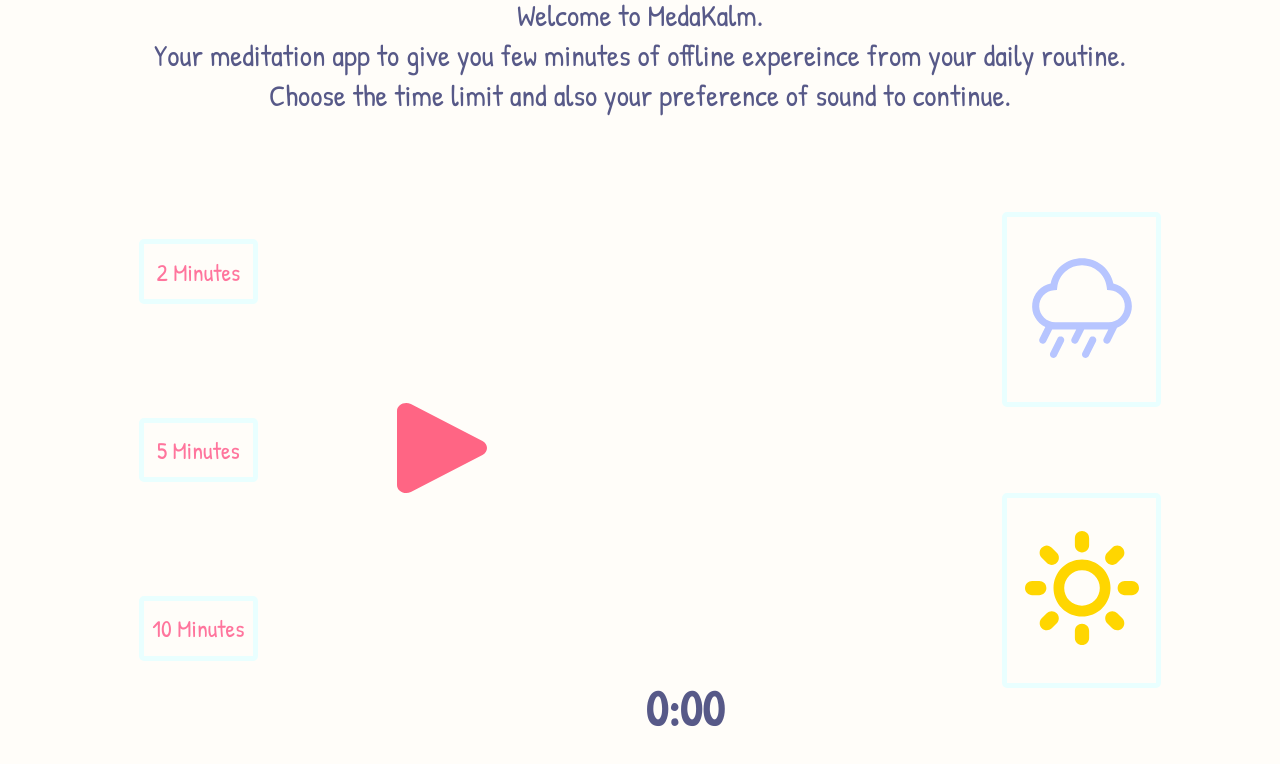
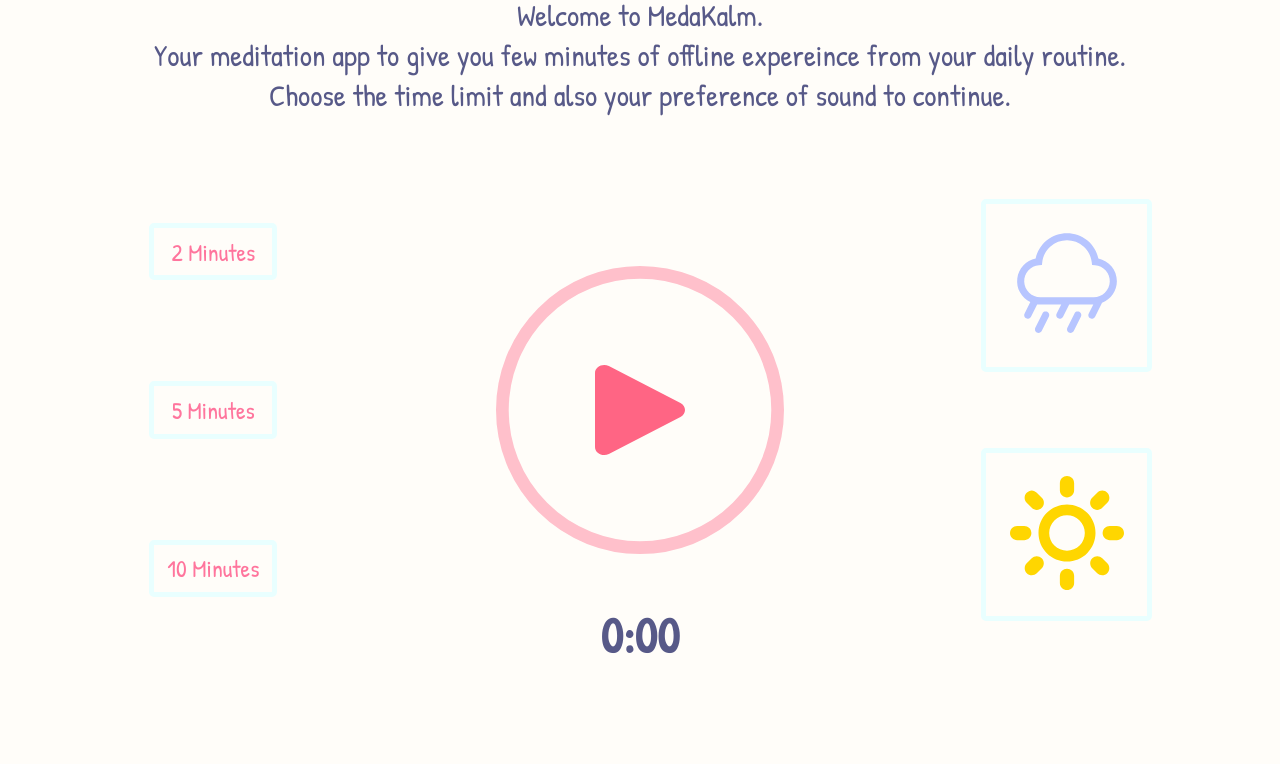
Before and after one commit to adyashapadhy/MeditationWebsite, a plain HTML site: page meda.html in a window 1280 px wide. Shown: the part 156-920 px from the top of the page. After the commit the page ends 886 px from the top, so only its background shows below. Drawn offline with Linux system fonts and the light colour scheme.

Commit message:
player changes

```diff
--- a/meda.html
+++ b/meda.html
@@ -23,7 +23,7 @@
                    <li><a href="index.html">Home</a></li>
                    <li><a href="about.html">About</a></li>
                    <li><a href="meda.html">MedaKalm</a></li>
-                   <li><a href="#">RelaKalm</a></li>
+
                </ul>
                <img src="images/close.png" class="close-icon" onclick="closemenu()">
            </nav>
@@ -40,21 +40,19 @@
           <button data-time="300">5 Minutes</button>
           <button data-time="600">10 Minutes</button>
       </div>
-      <div class="play-container">
-            <img src="./svg/play.svg" alt="play" class="play">
-      </div>
+
       <div class="player-container">
           <audio class="song">
               <source src="./sounds/rain.mp3">
           </audio>
-
+            <img src="./svg/play.svg" alt="play" class="play">
             <svg class="track-outline"
             width="400" height="400" viewBox="0 0 453 453" fill="none" xmlns="http://www.w3.org/2000/svg">
-            <circle cx="226.5" cy="226.5" r="216.5" stroke="#575988" stroke-width="20"/>
+            <circle cx="226.5" cy="226.5" r="216.5" stroke="pink" fill="none" stroke-width="20"/>
             </svg>
             <svg class="moving-outline"
             width="400" height="400" viewBox="0 0 453 453" fill="none" xmlns="http://www.w3.org/2000/svg">
-            <circle cx="226.5" cy="226.5" r="216.5" stroke="#FF759D" stroke-width="20"/>
+            <circle cx="226.5" cy="226.5" r="216.5" stroke="#575988" fill="none" stroke-width="20"/>
             </svg>
 
 
--- a/style.css
+++ b/style.css
@@ -76,14 +76,13 @@ nav{
     width: 100%;
     height: 100vh;
     background: #FFFDF9;
-    z-index: 2;
+    z-index: 12;
     top: -100vh;
     left: 0;
     display: flex;
     align-items: center;
     justify-content: center;
     text-align: center;
-
     transition: 1s;
 }
 .close-icon{
@@ -215,10 +214,11 @@ nav{
     color: #575988;
 }
 .app{
-    height: 90vh;
+    height: 80vh;
     display: flex;
     justify-content: space-evenly;
     align-items: center;
+    z-index: 10;
 }
 
 .time-select, .sound-picker, .player-container{
@@ -234,6 +234,17 @@ nav{
 
 }
 
+.play{
+    z-index: 9;
+}
+.track-outline{
+
+    z-index: 8;
+}
+.moving-outline{
+
+    z-index: 7;
+}
 .player-container svg{
     position: absolute;
     height: 50%;
```
Also changed, not shown: about.html (+1 -1 lines), index.html (+1 -1 lines).
